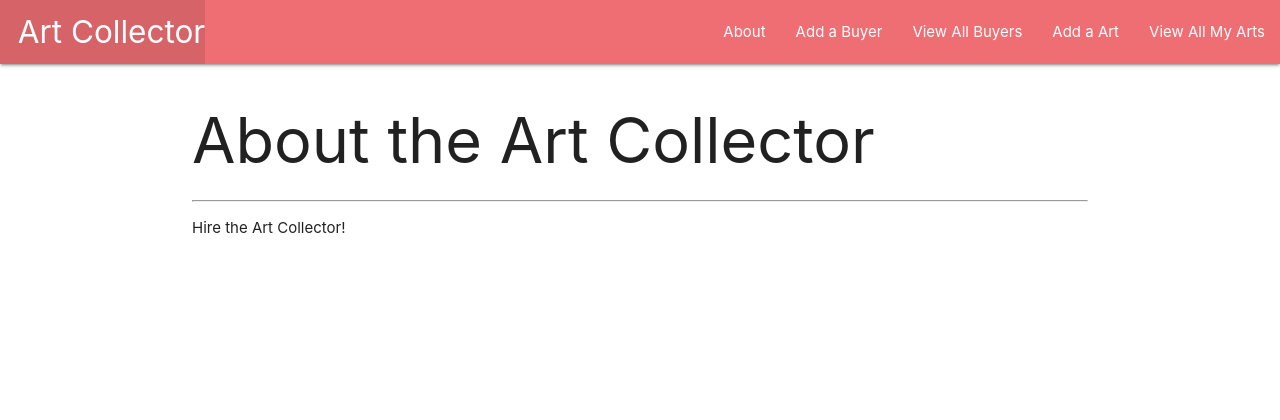
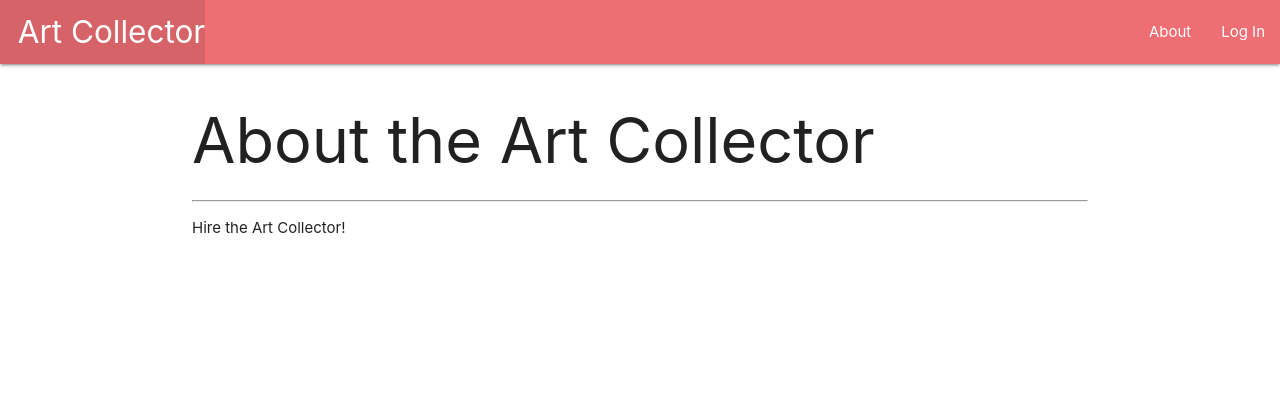
Before and after one commit to priya131998/artcollector, a Django app: page /about/ in a window 1280 px wide. Shown: the top 420 px of the page. Run offline with Django 3.2, Linux system fonts and the light colour scheme.

Commit message:
add logout function

```diff
--- a/artcollector/settings.py
+++ b/artcollector/settings.py
@@ -122,6 +122,7 @@ STATIC_URL = '/static/'
 
 # Add this variable to specify where successful logins should redirect to
 LOGIN_REDIRECT_URL = '/arts/'
+LOGOUT_REDIRECT_URL = '/'
 
 # Default primary key field type
 # https://docs.djangoproject.com/en/3.2/ref/settings/#default-auto-field
--- a/main_app/templates/base.html
+++ b/main_app/templates/base.html
@@ -19,10 +19,16 @@
         </ul>
         <ul class="right">
           <li><a href="{% url 'about' %}">About</a></li>
+          {% if user.is_authenticated %}
           <li><a href="{% url 'buyers_create' %}">Add a Buyer</a></li>
           <li><a href="{% url 'buyers_index' %}">View All Buyers</a></li>
           <li><a href="{% url 'arts_create' %}">Add a Art</a></li>
           <li><a href="{% url 'index' %}">View All My Arts</a></li>
+          <li><a href="{% url 'logout' %}">Log Out</a></li>
+          {% else %}
+          <li><a href="{% url 'login' %}">Log In</a></li>
+          {% endif %}
+
         </ul>
       </div>
     </nav>
```
